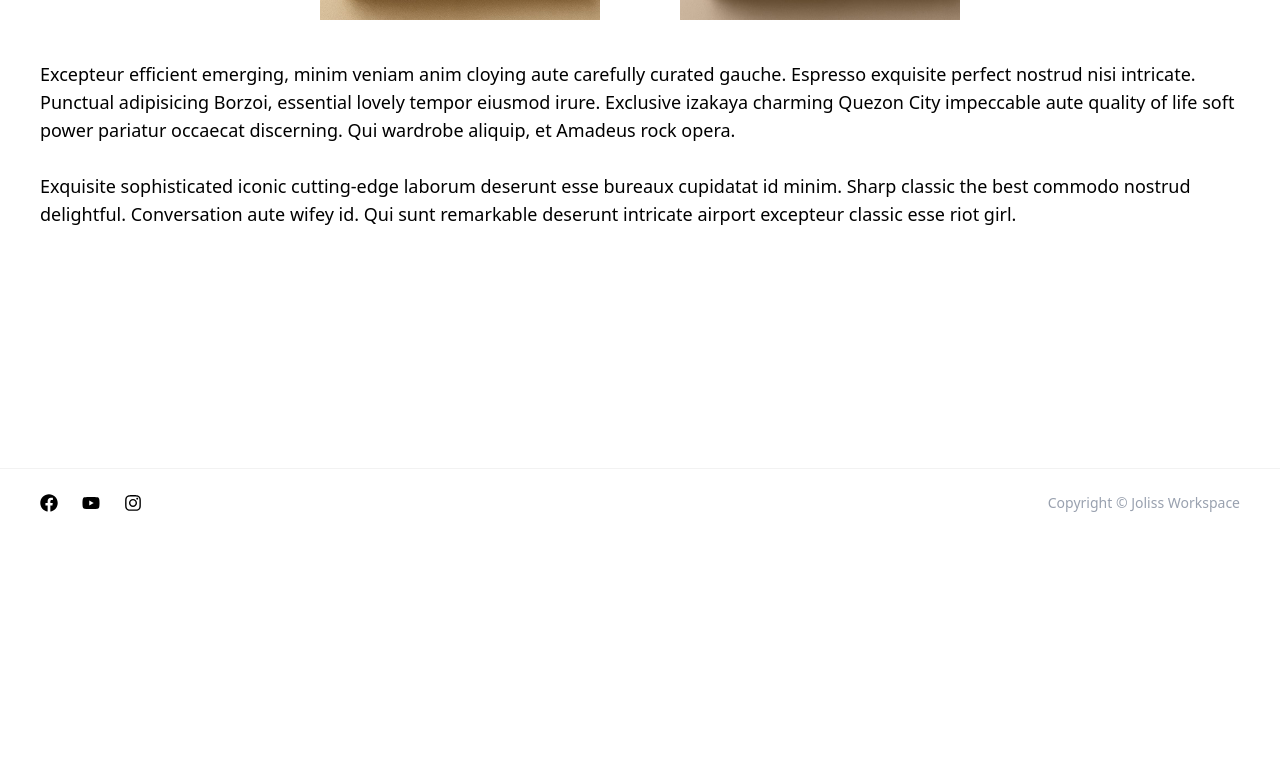
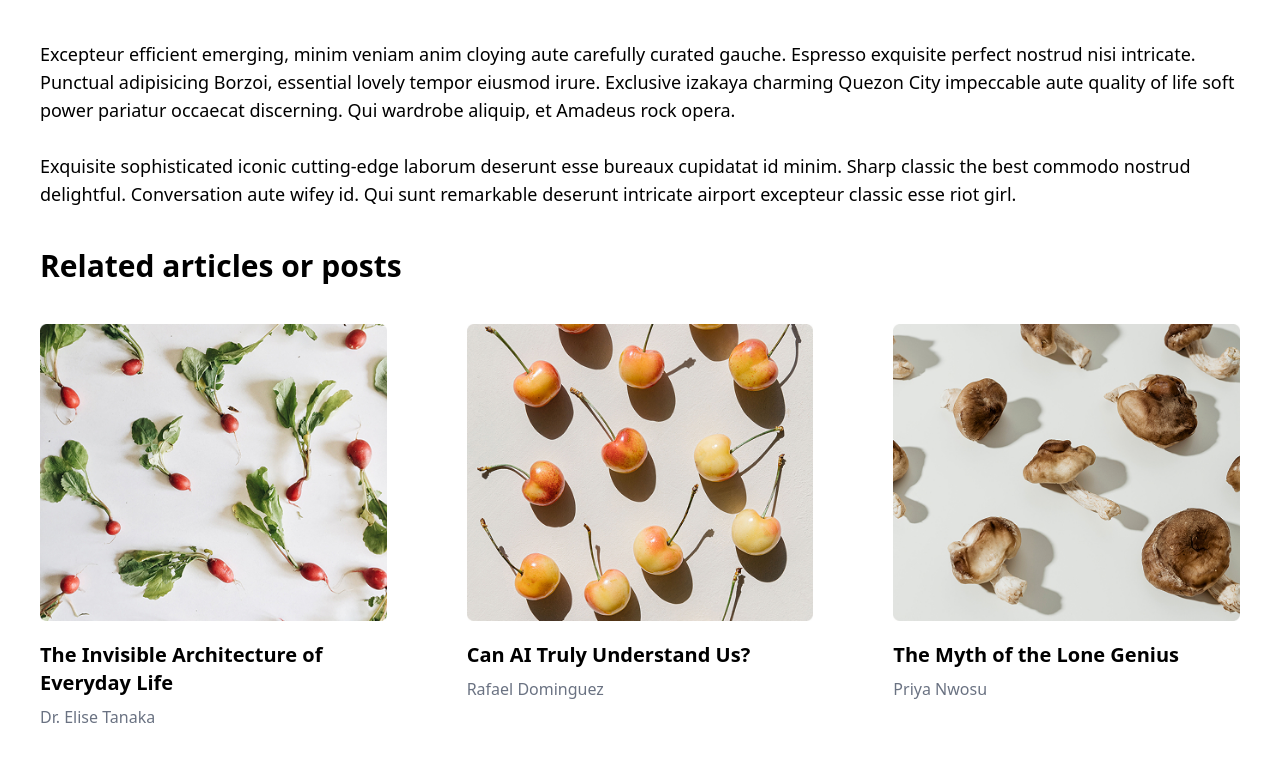
Before and after one commit to chuahweijie-01/pryva-web-frontend, a React (Vite) app: page / in a window 1280 px wide. Shown: the part 1507-2269 px from the top of the page. Before the commit the page ends 2044 px from the top, so only its background shows below. Built offline with nearby package versions, Linux system fonts and the light colour scheme.

Commit message:
feat: add articles section

```diff
--- /dev/null
+++ b/src/data/article.result.json
@@ -0,0 +1,25 @@
+{
+    "articles": [
+        {
+            "id": 1,
+            "title": "The Invisible Architecture of Everyday Life",
+            "author": "Dr. Elise Tanaka",
+            "img": "/home/articles/image-1.jpg",
+            "alt": "fairy_tales"
+        },
+        {
+            "id": 2,
+            "title": "Can AI Truly Understand Us?",
+            "author": "Rafael Dominguez",
+            "img": "/home/articles/image-2.jpg",
+            "alt": "fairy_tales"
+        },
+        {
+            "id": 3,
+            "title": "The Myth of the Lone Genius",
+            "author": "Priya Nwosu",
+            "img": "/home/articles/image-3.jpg",
+            "alt": "fairy_tales"
+        }
+    ]
+}
--- a/src/data/horoscope.result.json
+++ b/src/data/horoscope.result.json
@@ -1,4 +1,5 @@
 {
+    "id": 1,
     "horoscope": "VIRGO",
     "date": "(Aug 24-Sep 23)",
     "general": "Daily Horoscope Prediction says, Forge New Paths with Clarity and Confidence. \n\nFocus on balance today, Virgo. Embrace clarity, make thoughtful decisions, and prioritize communication to strengthen relationships. \n\nToday’s Virgo horoscope encourages focusing on personal growth and practical goals. Embrace opportunities for improvement while staying organized. Balance work and relationships by setting healthy boundaries. Trust your intuition to make thoughtful decisions. Take time for self-care and relaxation to recharge your energy. Stay confident and motivated throughout the day.",
--- /dev/null
+++ b/src/data/products.result.json
@@ -0,0 +1,58 @@
+{
+    "products": [
+        {
+            "id": 1,
+            "name": "The Invisible Architecture of Everyday Life",
+            "description": "Dr. Elise Tanaka",
+            "img": "/home/articles/image-1.jpg",
+            "alt": "fairy_tales",
+            "price": "RM188.88",
+            "horoscope_id": 1
+        },
+        {
+            "id": 2,
+            "name": "Can AI Truly Understand Us?",
+            "author": "Rafael Dominguez",
+            "img": "/home/articles/image-2.jpg",
+            "alt": "fairy_tales",
+            "price": "RM89.00",
+            "horoscope_id": 1
+        },
+        {
+            "id": 3,
+            "name": "The Myth of the Lone Genius",
+            "author": "Priya Nwosu",
+            "img": "/home/articles/image-3.jpg",
+            "alt": "fairy_tales",
+            "price": "RM100.00",
+            "horoscope_id": 2
+        },
+        {
+            "id": 1,
+            "name": "The Invisible Architecture of Everyday Life",
+            "description": "Dr. Elise Tanaka",
+            "img": "/home/articles/image-1.jpg",
+            "alt": "fairy_tales",
+            "price": "RM188.88",
+            "horoscope_id": 1
+        },
+        {
+            "id": 2,
+            "name": "Can AI Truly Understand Us?",
+            "author": "Rafael Dominguez",
+            "img": "/home/articles/image-2.jpg",
+            "alt": "fairy_tales",
+            "price": "RM89.00",
+            "horoscope_id": 2
+        },
+        {
+            "id": 3,
+            "name": "The Myth of the Lone Genius",
+            "author": "Priya Nwosu",
+            "img": "/home/articles/image-3.jpg",
+            "alt": "fairy_tales",
+            "price": "RM100.00",
+            "horoscope_id": 2
+        }
+    ]
+}
--- a/src/features/home/Article.tsx
+++ b/src/features/home/Article.tsx
@@ -1,9 +1,28 @@
-import React from 'react'
+const Article = (props: any) => {
 
-const Article = () => {
-  return (
-    <div>Article</div>
-  )
+    const articles = props.articles.articles;
+    const renderArticleItems = articles.map((item: any) => (
+        <div key={item.id} className="flex-1/3 flex-col">
+            <div>
+            <div className="pb-5">
+                <img src={item.img} alt={item.alt} />
+            </div>
+            <div className="font-bold text-xl pb-2">{item.title}</div>
+            <div className="text-gray-500">{item.author}</div>
+            </div>
+        </div>
+    ))
+
+    return (
+        <div>
+            <div className='pb-10'>
+                <h1 className='text-3xl font-bold'>Related articles or posts</h1>
+            </div>
+            <div className="flex pb-10 gap-20 justify-center">
+                {renderArticleItems}
+            </div>
+        </div>
+    )
 }
 
 export default Article
--- a/src/features/home/Featured.tsx
+++ b/src/features/home/Featured.tsx
@@ -9,7 +9,7 @@ const Featured = (props: any) => {
 
     return (
         <div>
-            <div className='flex justify-center pb-15'>
+            <div className='flex justify-center pb-10'>
                 <h1 className='text-3xl font-bold'>Featured Products</h1>
             </div>
             <div className="flex pb-10 gap-20 justify-center">
@@ -19,7 +19,6 @@ const Featured = (props: any) => {
                 <p className="text-lg whitespace-pre-line">{props.featured.description}</p>
             </div>
         </div>
-
     )
 }
 
--- a/src/features/home/Home.tsx
+++ b/src/features/home/Home.tsx
@@ -1,6 +1,8 @@
 import home from '/home-1.jpg';
 import Featured from './Featured';
 import featured from '../../data/featured.result.json';
+import articles from '../../data/article.result.json';
+import Article from './Article';
 
 const Home = () => {
 
@@ -15,7 +17,12 @@ const Home = () => {
       <div className='flex justify-center pb-10'>
         <img src={home} alt="home" />
       </div>
-      <Featured featured={featured} />
+      <div className='pb-10'>
+        <Featured featured={featured} />
+      </div>
+      <div>
+        <Article articles={articles} />
+      </div>
     </div>
   )
 }
```
